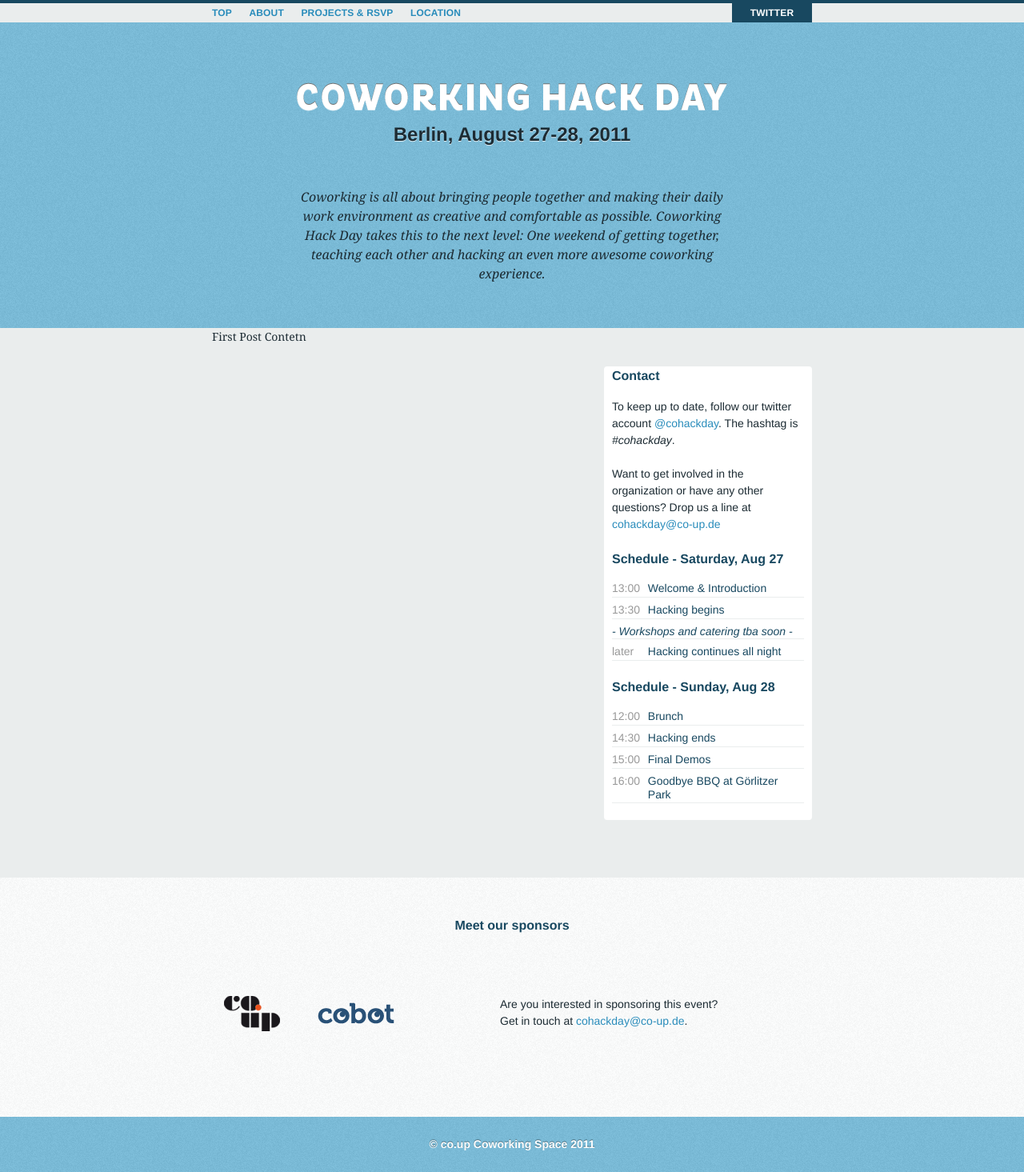
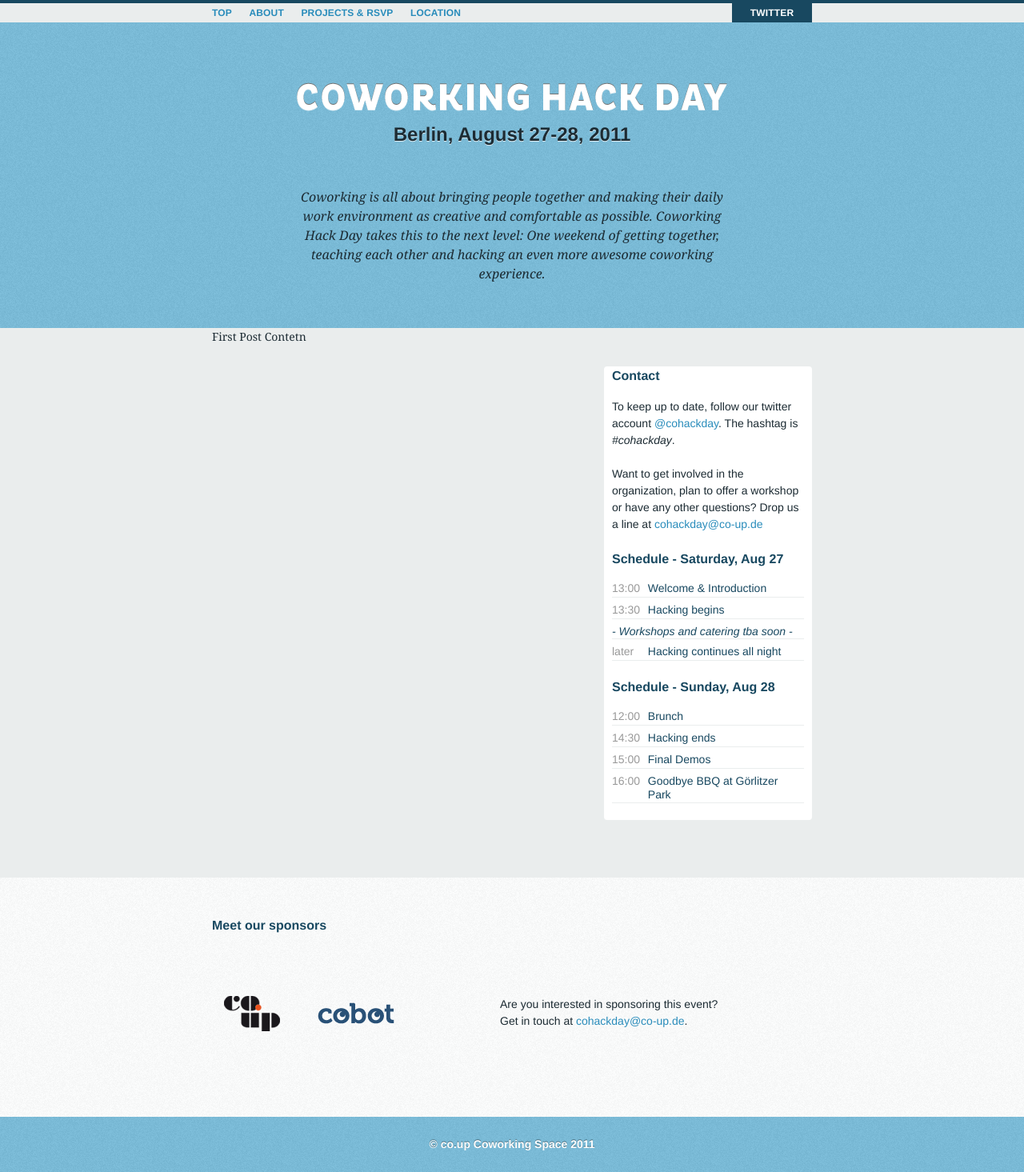
Before and after one commit to thilo/coworking-hack-day, a Jekyll site: the page built from _posts/2011-07-29-first-post.md, in a window 1280 px wide. Shown: the whole page at 80% size. Built offline with Jekyll 4.4.1, drawn with Linux system fonts in a browser that asks for light colours.

Commit message:
typography

```diff
--- a/_includes/sidebar.md
+++ b/_includes/sidebar.md
@@ -2,7 +2,7 @@
 
 <p>To keep up to date, follow our twitter account <a href="http://twitter.com/cohackday" title="twitter.com/cohackday">@cohackday</a>. The hashtag is <em>#cohackday</em>.</p>
 
-<p>Want to get involved in the organization or have any other questions? Drop us a line at <a href="mailto:cohackday@co-up.de">cohackday@co-up.de</a></p>
+<p>Want to get involved in the organization, plan to offer a workshop or have any other questions? Drop us a line at <a href="mailto:cohackday@co-up.de">cohackday@co-up.de</a></p>
 
 
 <h4>Schedule - Saturday, Aug 27</h4>
--- a/css/src/site.scss
+++ b/css/src/site.scss
@@ -217,7 +217,6 @@ nav {
   padding: 3em 0 4.5em 0;
   background: $ow url(/img/chd_bg_white.png) repeat;
   h3 {
-    text-align: center;
     margin-bottom: 3em;
   }
   ul {
--- a/css/stylesheets/site.css
+++ b/css/stylesheets/site.css
@@ -359,24 +359,23 @@ nav a.twitter:focus {
 }
 /* line 219, ../src/site.scss */
 .sponsors h3 {
-  text-align: center;
   margin-bottom: 3em;
 }
-/* line 223, ../src/site.scss */
+/* line 222, ../src/site.scss */
 .sponsors ul {
   margin: 0;
   padding: 0;
   list-style: none;
   overflow: hidden;
 }
-/* line 228, ../src/site.scss */
+/* line 227, ../src/site.scss */
 .sponsors ul li {
   display: block;
   float: left;
   width: 100px;
   margin-right: 30px;
 }
-/* line 234, ../src/site.scss */
+/* line 233, ../src/site.scss */
 .sponsors ul .sponsor_contact {
   width: 390px;
   margin-right: 0;
@@ -385,7 +384,7 @@ nav a.twitter:focus {
 }
 
 /* links */
-/* line 246, ../src/site.scss */
+/* line 245, ../src/site.scss */
 a,
 a:link,
 a:visited {
@@ -393,7 +392,7 @@ a:visited {
   text-decoration: none;
 }
 
-/* line 253, ../src/site.scss */
+/* line 252, ../src/site.scss */
 a:hover,
 a:active,
 a:focus {
```
